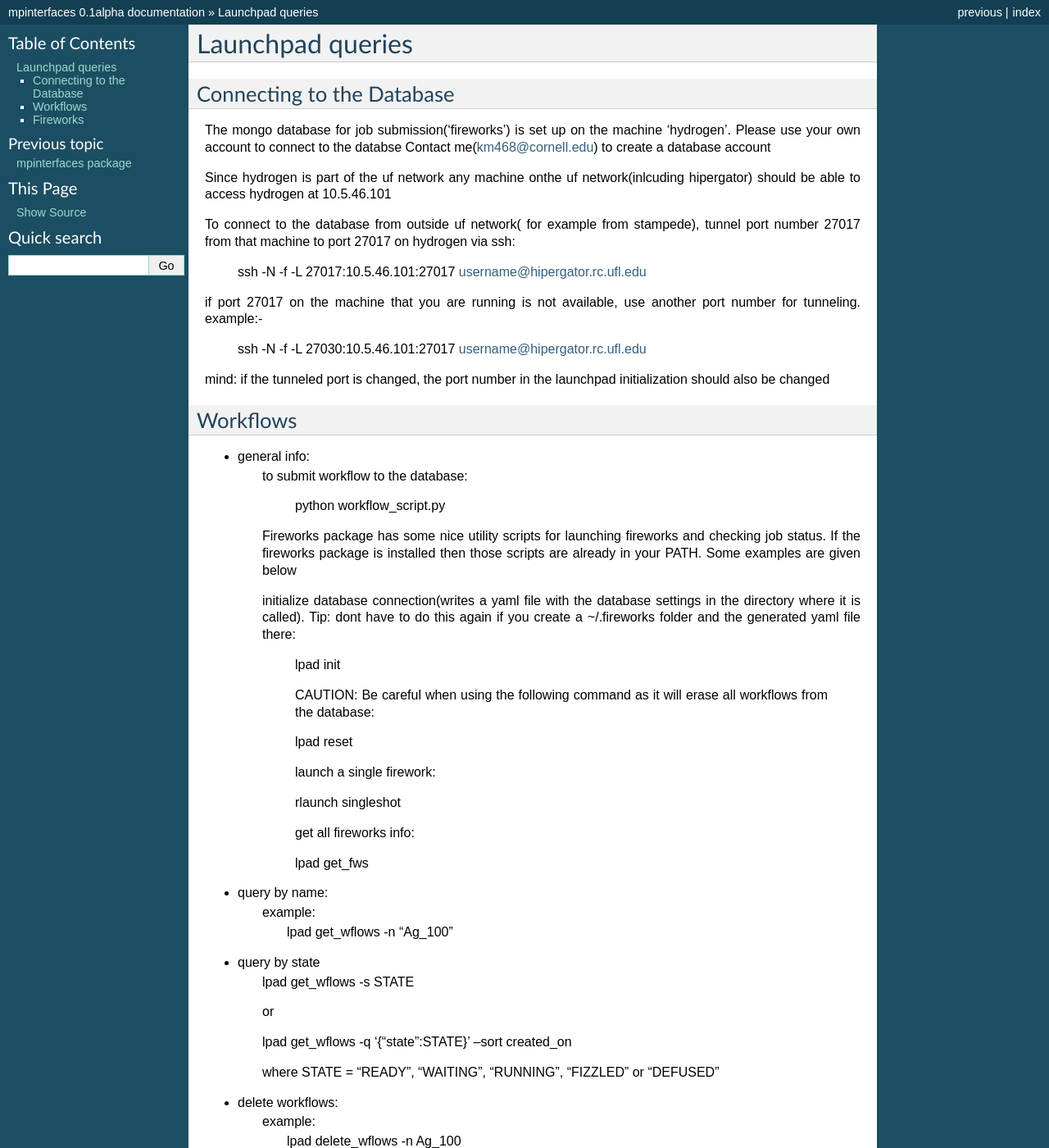
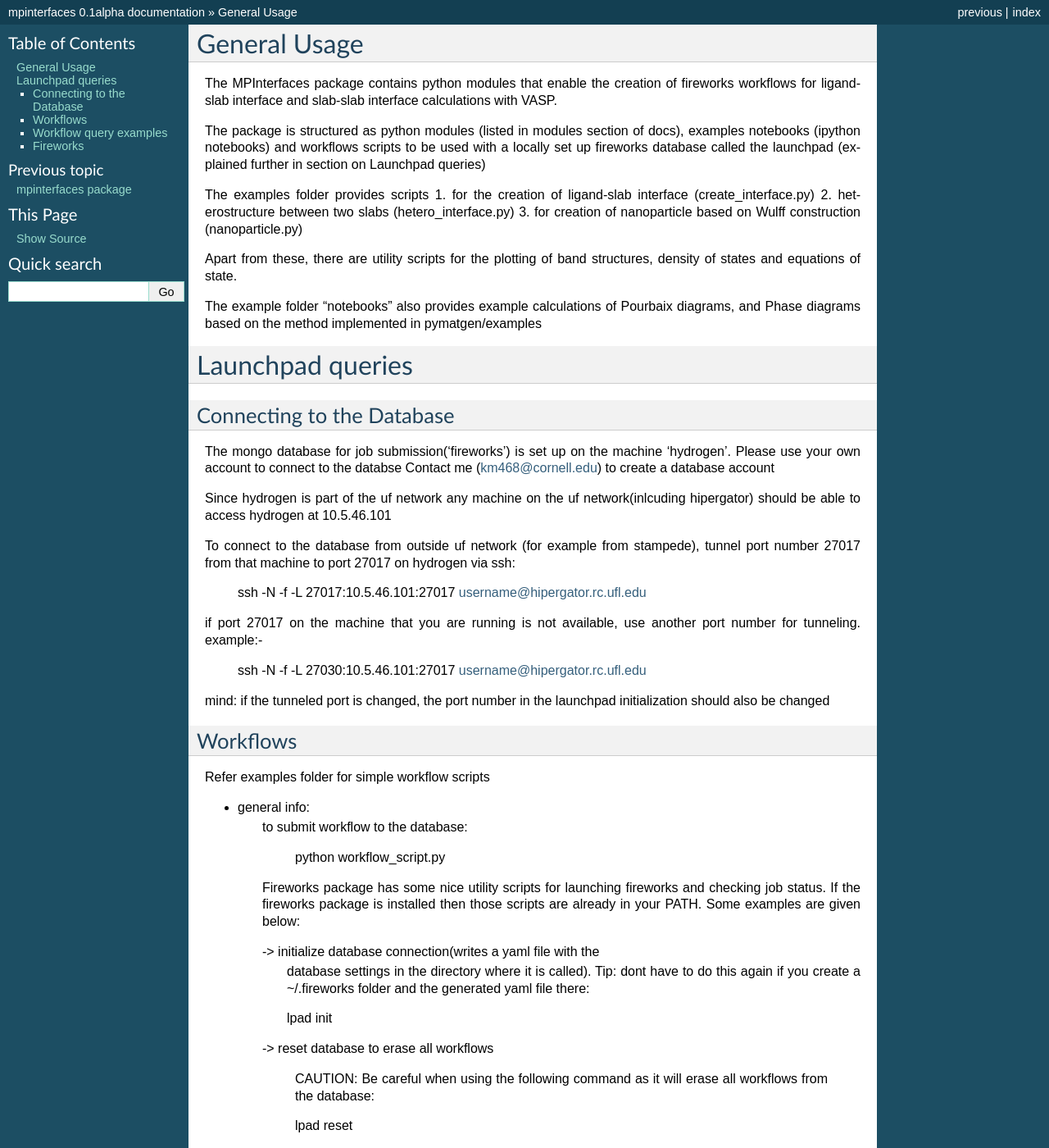
Before and after one commit to henniggroup/MPInterfaces, a Sphinx documentation site: the page built from docs/usage.rst, in a window 1280 px wide and 1400 px high. Shown: the whole window at 82% size. Built offline with Sphinx 7.4.7, drawn with Linux system fonts in a browser that asks for light colours; some of the changed text lies outside the part shown.

Commit message:
added general usage section to docs/usage

```diff
--- a/docs/usage.rst
+++ b/docs/usage.rst
@@ -1,3 +1,27 @@
+General Usage
+=============
+
+The MPInterfaces package contains python modules that enable the creation of
+fireworks workflows for ligand-slab interface and slab-slab interface
+calculations with VASP.
+
+The package is structured as python modules (listed in modules section
+of docs), examples notebooks (ipython notebooks) and workflows scripts to be
+used with a locally set up fireworks database called the launchpad
+(explained further in section on Launchpad queries)
+
+The examples folder provides scripts
+1. for the creation of ligand-slab interface (create_interface.py)
+2. heterostructure between two slabs (hetero_interface.py)
+3. for creation of nanoparticle based on Wulff construction (nanoparticle.py)
+
+Apart from these, there are utility scripts for the plotting of band structures,
+density of states and equations of state.
+
+The example folder "notebooks" also provides example calculations of Pourbaix diagrams,
+and Phase diagrams based on the method implemented in pymatgen/examples
+
+
 Launchpad queries
 ==================
 
@@ -7,13 +31,13 @@ Connecting to the Database
 The mongo database for job submission('fireworks') is set up on the
 machine 'hydrogen'.
 Please use your own account to connect to the databse
-Contact me(km468@cornell.edu) to create a database account
+Contact me (km468@cornell.edu) to create a database account
 
-Since hydrogen is part of the  uf network any machine onthe uf
+Since hydrogen is part of the  uf network any machine on the uf
 network(inlcuding hipergator) should be able to access hydrogen
 at 10.5.46.101
 
-To connect to the database from outside uf network( for example from
+To connect to the database from outside uf network (for example from
 stampede), tunnel port number 27017 from that machine to port 27017
 on hydrogen via ssh:
 
@@ -32,6 +56,8 @@ launchpad initialization should also be changed
 Workflows
 ----------
 
+Refer examples folder for simple workflow scripts
+
 - general info:
       to submit workflow to the database:
 
@@ -40,27 +66,37 @@ Workflows
       Fireworks package has some nice utility scripts for launching
       fireworks and checking job status. If the fireworks package is
       installed then those scripts are already in your PATH. Some
-      examples are given below
+      examples are given below:
 
-      initialize database connection(writes a yaml file with the
-      database settings in the directory where it is called).
-      Tip: dont have to do this again if you create a ~/.fireworks
-      folder and the generated yaml file there:
+      -> initialize database connection(writes a yaml file with the
+         database settings in the directory where it is called).
+         Tip: dont have to do this again if you create a ~/.fireworks
+         folder and the generated yaml file there:
 
          lpad init
+
+      -> reset database to erase all workflows
 
 	 CAUTION: Be careful when using the following command as it will
 	 erase all workflows from the database:
 
          lpad reset
 
-	 launch a single firework:
+      -> launch a single firework:
 
-         rlaunch singleshot
+         rlaunch singleshot -f [fw_id]
 
-	 get all fireworks info:
+      -> get all fireworks info:
 
          lpad get_fws
+
+      -> get all workflows info:
+
+         lpad get_wflows
+
+
+Workflow query examples
+------------------------
 
 - query by name:
       example:
```
